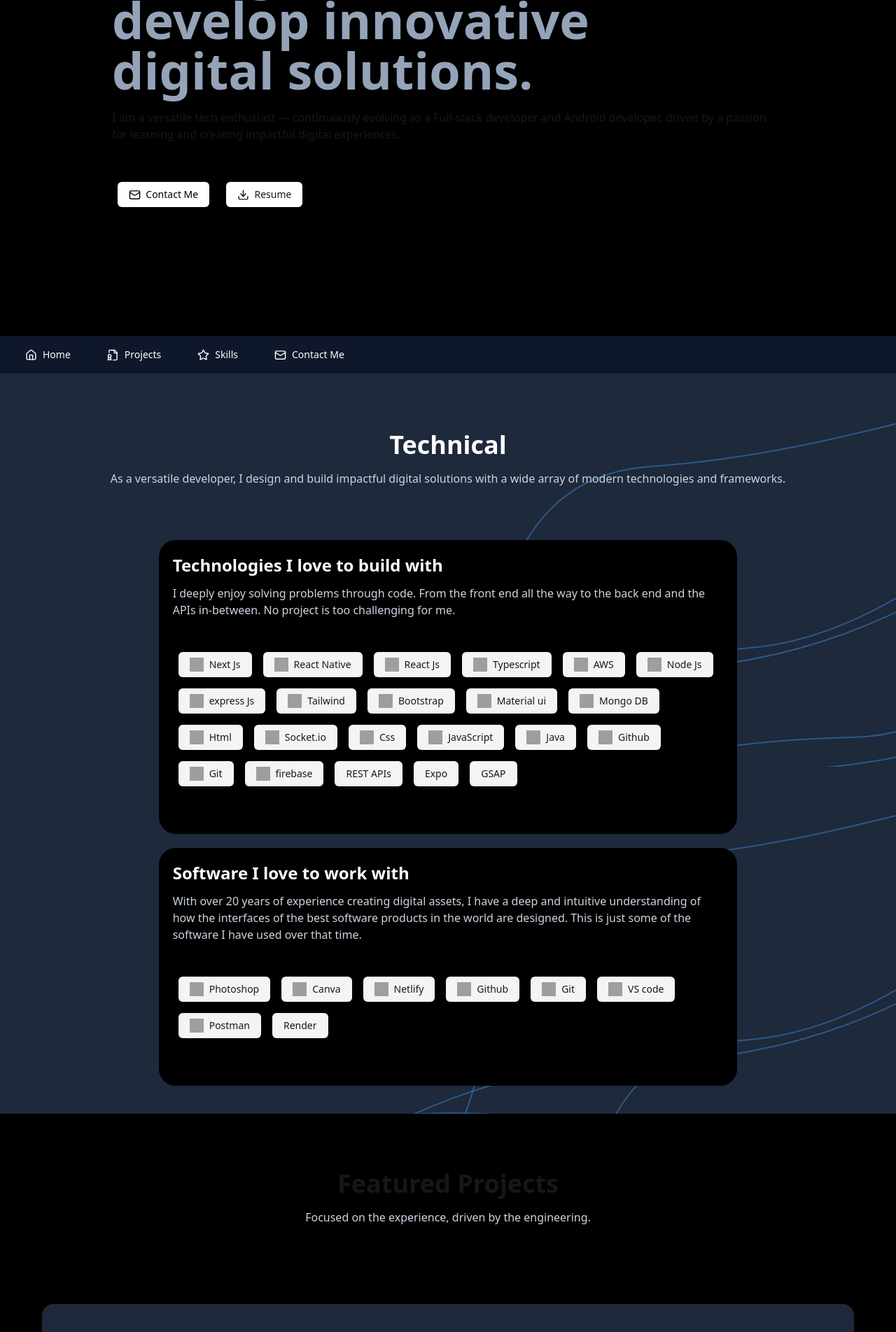
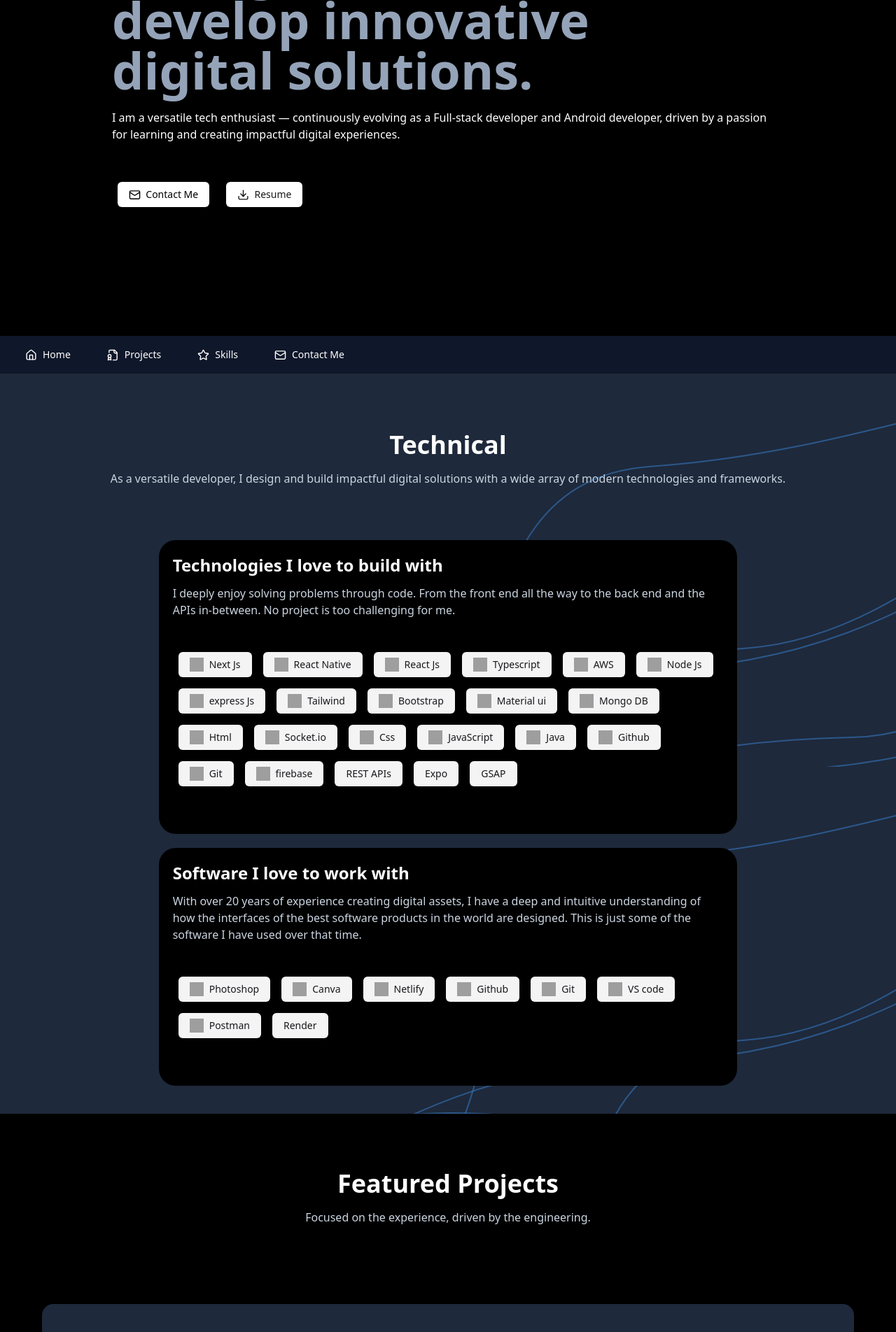
Before and after one commit to ayush735bahuguna/portfolio, a Next.js app: page / in a window 1280 px wide. Shown: the part 320-2224 px from the top of the page at 70% size. Built offline with nearby package versions, Linux system fonts and the light colour scheme; grey boxes are pictures that could not be loaded.

Commit message:
css color bux fix 1.02

```diff
--- a/components/Footer.tsx
+++ b/components/Footer.tsx
@@ -20,7 +20,7 @@ export default function Footer() {
       </Link>
 
       <div>
-        <div className="flex gap-6 flex-row">
+        <div className="flex gap-6 flex-row text-white">
           <Link href={"https://github.com/ayush735bahuguna"} target="_blank">
             <GithubIcon />
           </Link>
--- a/components/Home/Contact.tsx
+++ b/components/Home/Contact.tsx
@@ -10,7 +10,7 @@ export default function Contact() {
       className="w-screen flex justify-between flex-col md:px-40 max-md:px-5 bg-black"
     >
       <div className="py-20">
-        <p className="text-4xl text-center font-bold">Contact Me</p>
+        <p className="text-4xl text-center font-bold text-white">Contact Me</p>
         <p className="text-center text-slate-300 p-4 pb-10">
           Let&apos;s Build Something Amazing Together
         </p>
--- a/components/Home/Hero.tsx
+++ b/components/Home/Hero.tsx
@@ -15,7 +15,7 @@ export default function Hero() {
       <p className="text-7xl font-bold pt-5 text-slate-400  text-balance max-md:text-5xl">
         I design and develop innovative digital solutions.
       </p>
-      <p className="pt-5">
+      <p className="pt-5 text-white">
         I am a versatile tech enthusiast — continuously evolving as a Full-stack
         developer and Android developer, driven by a passion for learning and
         creating impactful digital experiences.
--- a/components/Home/Projects.tsx
+++ b/components/Home/Projects.tsx
@@ -12,7 +12,9 @@ export default function Projects() {
       className="min-h-screen w-screen border-b-2 border-gray-800 bg-black"
     >
       <div className="py-20">
-        <p className="text-4xl text-center font-bold">Featured Projects</p>
+        <p className="text-4xl text-center font-bold text-white">
+          Featured Projects
+        </p>
         <p className="text-center text-slate-300 p-4">
           Focused on the experience, driven by the engineering.
         </p>
@@ -96,7 +98,7 @@ export default function Projects() {
 
       <Link
         href={"/Projects"}
-        className="flex p-5 justify-center items-center flex-row my-10 w-screen hover:underline gap-3 cursor-pointer"
+        className="flex p-5 justify-center items-center flex-row my-10 w-screen hover:underline gap-3 cursor-pointer text-white"
       >
         <p>More Projects</p>
         <ArrowRight size={17} />
--- a/components/Home/Service.tsx
+++ b/components/Home/Service.tsx
@@ -5,9 +5,9 @@ import Image from "next/image";
 
 export default function Services() {
   return (
-    <div className="min-h-screen w-screen flex justify-center items-center flex-row flex-wrap-reverse md:px-40 max-md:px-5 border-b-2 border-gray-800 pb-20 bg-black">
+    <div className="min-h-screen w-screen flex justify-center items-center flex-row flex-wrap-reverse md:px-40 max-md:px-5 border-b-2 border-gray-800 pb-20 bg-black text-white">
       <div className="flex justify-between max-md:items-center flex-col items-start md:w-1/2">
-        <p className="mt-10 mb-5 text-4xl cursor-scale small text-balance font-semibold max-md:px-5  max-md:text-center">
+        <p className="mt-10 mb-5 text-4xl cursor-scale small text-balance font-semibold max-md:px-5  max-md:text-center ">
           Here’s what you can expect from me
         </p>
 
```
